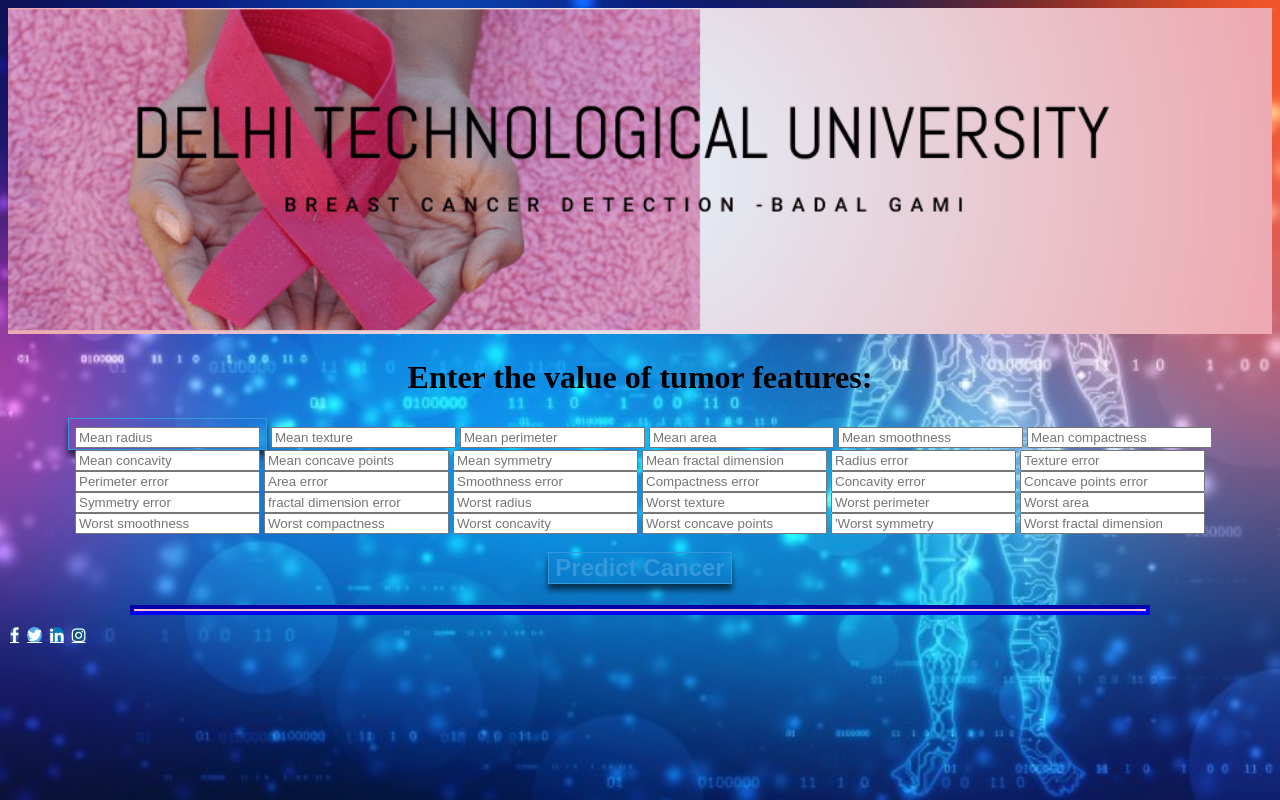
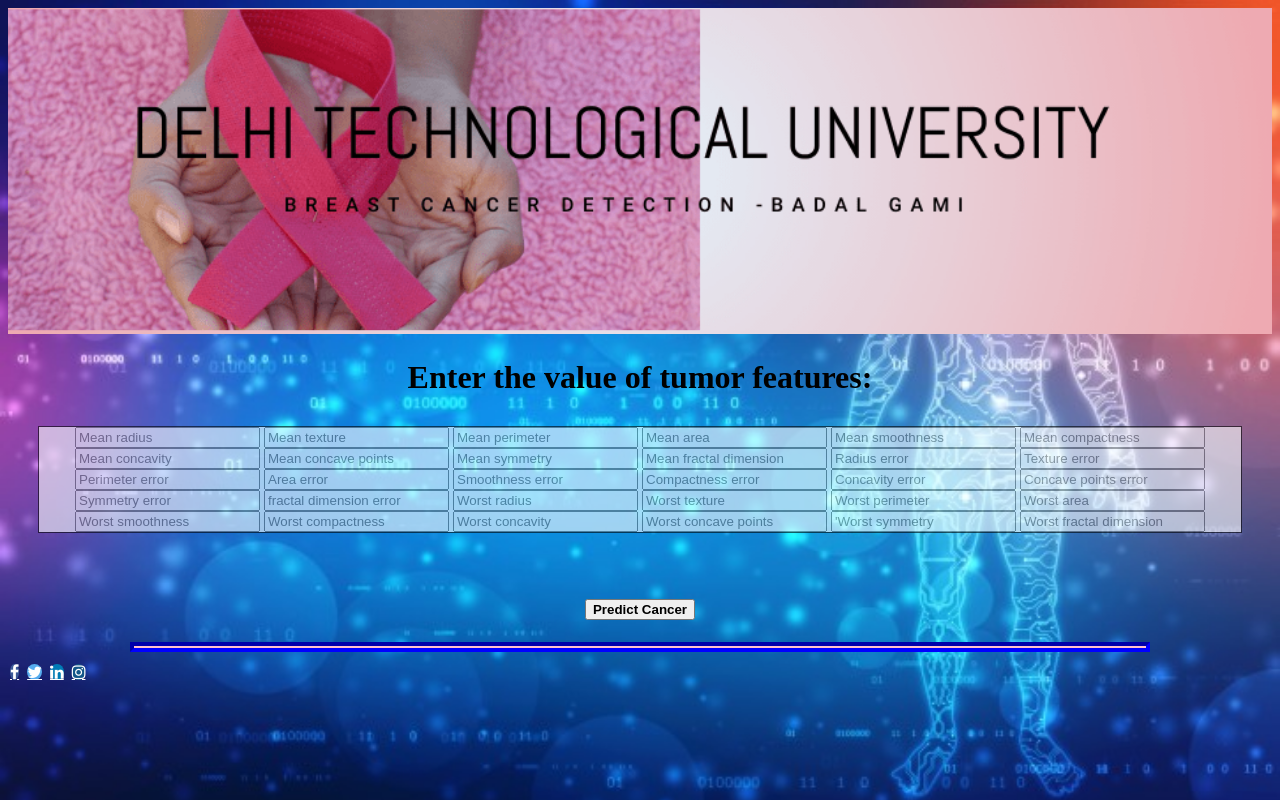
Before and after one commit to badalgami/CANCERDETECTOR, a Flask app: page / in a window 1280 px wide. Run offline with Flask 2, Linux system fonts and the light colour scheme; parts of the project's set-up code (start-up, migrations or seed data) failed here and were passed over.

Commit message:
Update index2.html

```diff
--- a/templates/index2.html
+++ b/templates/index2.html
@@ -37,14 +37,6 @@
     border-color: #f6b93b !important;
     transition: all 0.4s ease 0s;
     }
-	    .btn {
-            cursor: pointer;
-            border: 1px solid #3498db;
-            background-color: transparent;
-            color: #3498db;
-            font-size: 1.5em;
-            box-shadow: 0 6px 6px rgba(0, 0, 0, 0.6);
-        }
   </style>
 
 </head>
@@ -63,9 +55,24 @@
     <center>
     <form action="{{ url_for('predict')}}"method="post">
         <h1>Enter the value of tumor features: </h1>
+        <style>
+		div.transparentbox {
+   opacity: 0.6;
+   margin: 30px;
+   border: 1px solid black;
+   background-color: #ffffff;
+   filter: alpha(opacity=50); /* This is for IE8 and other earlier browsers */
+}
 
+div.transparentbox p {
+   margin: 5%;
+   color: #000000;
+   font-weight: bold;
+}
+	    </style>
 
-    <button class="btn"><input type="text" name="mean_radius" placeholder="Mean radius" required="required" /></button>
+    	<div class="transparentbox">
+        <input type="text" name="mean_radius" placeholder="Mean radius" required="required" />
         <input type="text" name="mean_texture" placeholder="Mean texture" required="required" />
 		<input type="text" name="mean_perimeter" placeholder="Mean perimeter" required="required" />
 		<input type="text" name="mean_area" placeholder="Mean area" required="required" />
@@ -99,6 +106,7 @@
     	<input type="text" name="worst_concave_points" placeholder="Worst concave points" required="required" />
         <input type="text" name="worst_symmetry" placeholder="'Worst symmetry" required="required" />
 		<input type="text" name="worst_fractal_dimension" placeholder="Worst fractal dimension" required="required" />
+	    </div>
         <br>
         <br>
 
@@ -136,12 +144,6 @@
    <meta name="viewport" content="width=device-width, initial-scale=1">
    <link rel="stylesheet" href="https://cdnjs.cloudflare.com/ajax/libs/font-awesome/4.7.0/css/font-awesome.min.css">
 
-<!-- Add font awesome icons -->
-<centre><a href="https://www.facebook.com/badal.gami/" class="fa fa-facebook"></a>
-<a href="https://twitter.com/badb991" class="fa fa-twitter"></a>
-<a href="https://www.linkedin.com/in/badal-gami-0523641ba/" class="fa fa-linkedin"></a>
-<a href="https://www.instagram.com/badl_gami/" class="fa fa-instagram"></a></centre>
-
 <style>
 .fa {
   padding: 80px;
@@ -174,6 +176,13 @@
 }
 </style>
 
+	<!-- Add font awesome icons -->
+<centre><a href="https://www.facebook.com/badal.gami/" class="fa fa-facebook"></a>
+<a href="https://twitter.com/badb991" class="fa fa-twitter"></a>
+<a href="https://www.linkedin.com/in/badal-gami-0523641ba/" class="fa fa-linkedin"></a>
+<a href="https://www.instagram.com/badl_gami/" class="fa fa-instagram"></a></centre>
+
+
  </div>
 
 </body>
```
